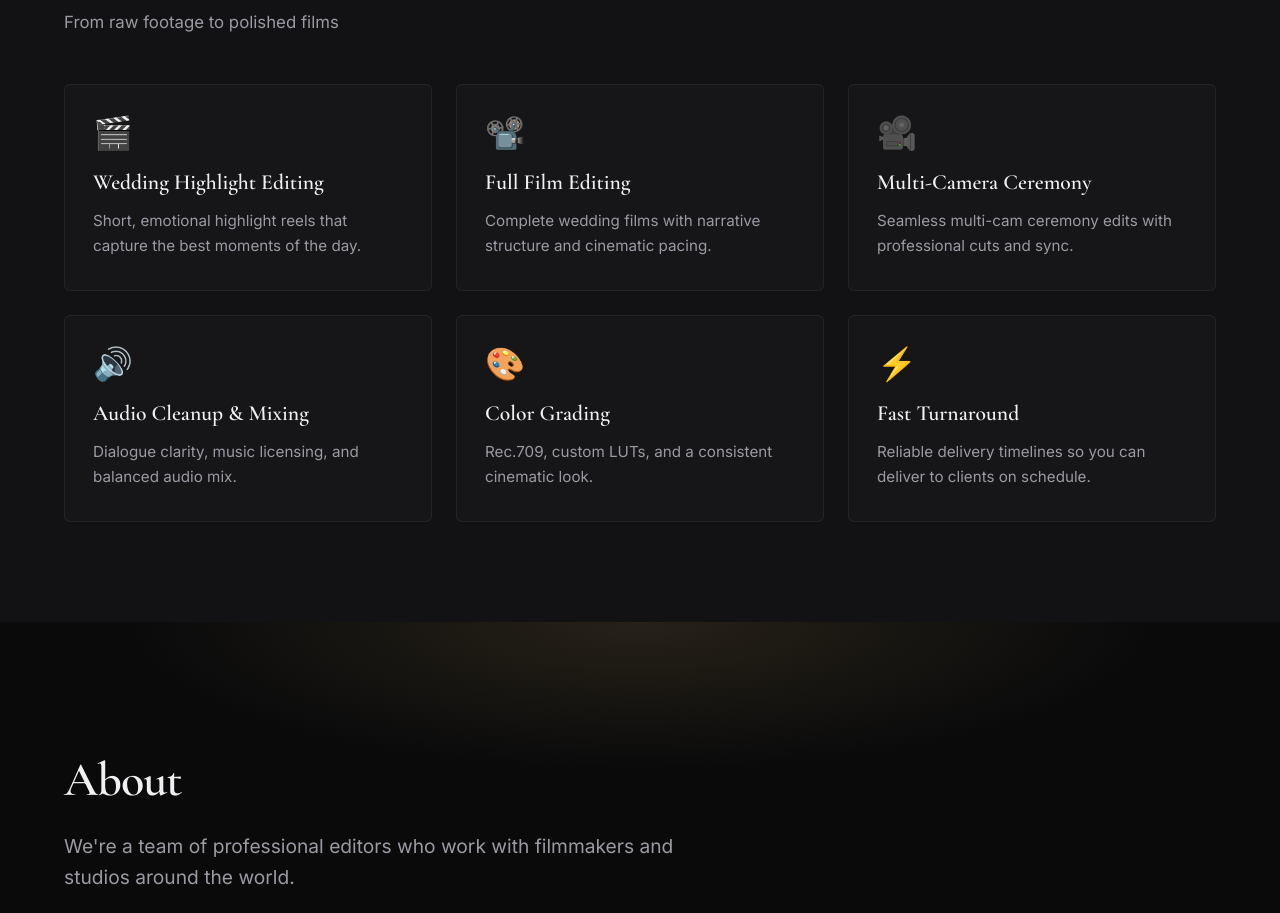
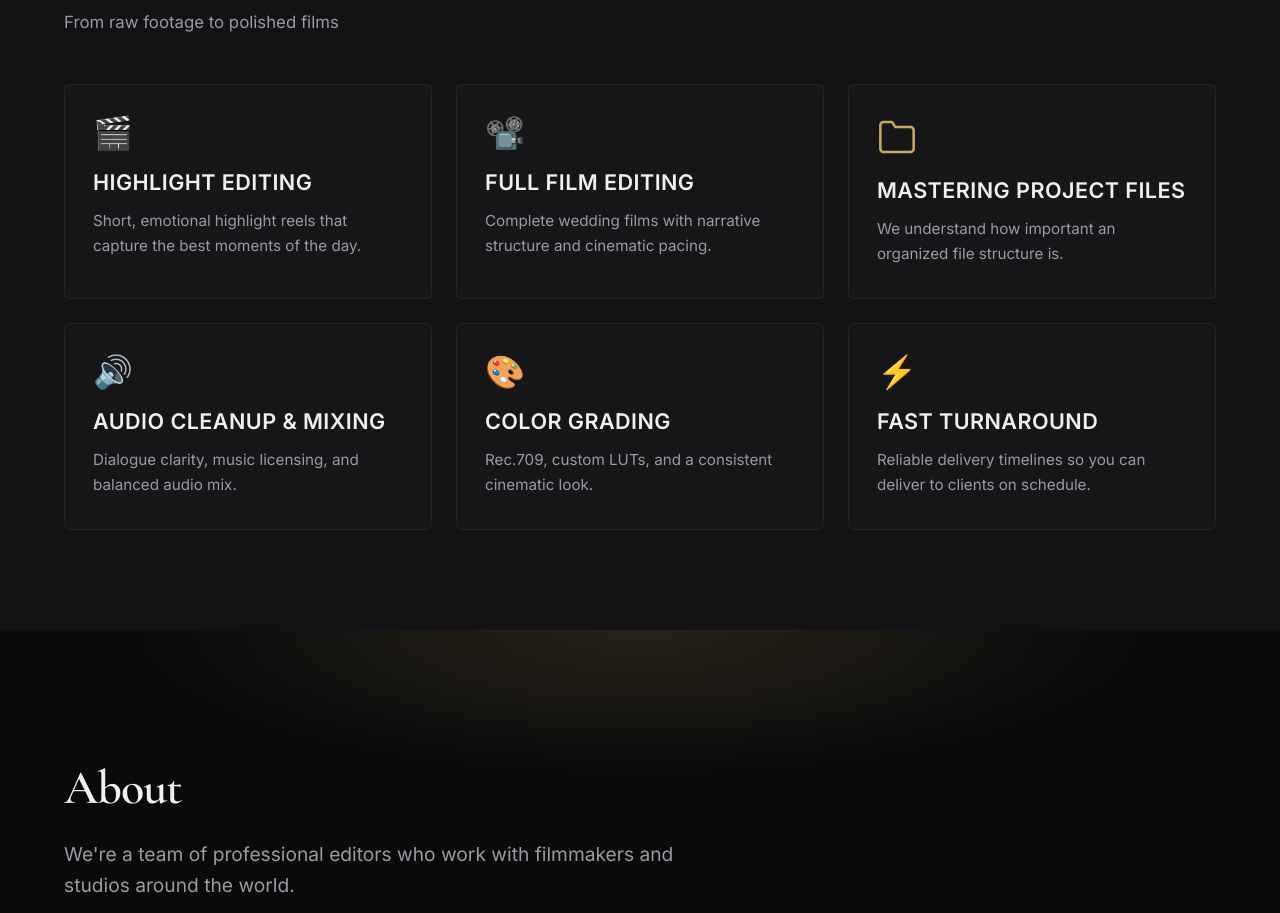
Before and after one commit to moorchik/soulcut-video, a plain HTML site: page index.html in a window 1280 px wide. Shown: the part 2589-3502 px from the top of the page. Drawn offline with nearby package versions, Linux system fonts and the light colour scheme.

Commit message:
Оновлення сайту

```diff
--- a/index.html
+++ b/index.html
@@ -167,7 +167,7 @@
         <div class="services-grid">
           <article class="service-card">
             <div class="service-icon"><span>🎬</span></div>
-            <h3>Wedding Highlight Editing</h3>
+            <h3>Highlight Editing</h3>
             <p>Short, emotional highlight reels that capture the best moments of the day.</p>
           </article>
           <article class="service-card">
@@ -176,9 +176,11 @@
             <p>Complete wedding films with narrative structure and cinematic pacing.</p>
           </article>
           <article class="service-card">
-            <div class="service-icon"><span>🎥</span></div>
-            <h3>Multi-Camera Ceremony</h3>
-            <p>Seamless multi-cam ceremony edits with professional cuts and sync.</p>
+            <div class="service-icon service-icon--folder">
+              <svg width="40" height="40" viewBox="0 0 24 24" fill="none" stroke="currentColor" stroke-width="1.5" stroke-linecap="round" stroke-linejoin="round"><path d="M22 19a2 2 0 0 1-2 2H4a2 2 0 0 1-2-2V5a2 2 0 0 1 2-2h5l2 3h9a2 2 0 0 1 2 2z"/></svg>
+            </div>
+            <h3>Mastering Project Files</h3>
+            <p>We understand how important an organized file structure is.</p>
           </article>
           <article class="service-card">
             <div class="service-icon"><span>🔊</span></div>
--- a/styles.css
+++ b/styles.css
@@ -609,12 +609,22 @@ a:hover {
   line-height: 1;
 }
 
+.service-icon--folder {
+  color: var(--accent);
+}
+
+.service-icon--folder svg {
+  display: block;
+}
+
 .service-card h3 {
-  font-family: var(--font-display);
+  font-family: var(--font-body);
   font-size: 1.35rem;
-  font-weight: 600;
+  font-weight: 700;
   margin: 0 0 10px;
   color: var(--text);
+  text-transform: uppercase;
+  letter-spacing: 0.02em;
 }
 
 .service-card p {
```
